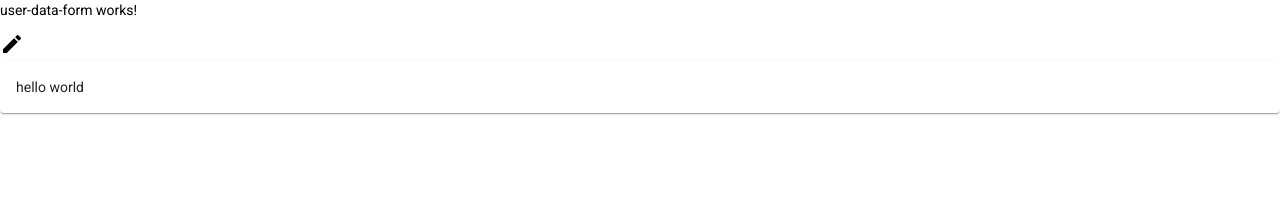
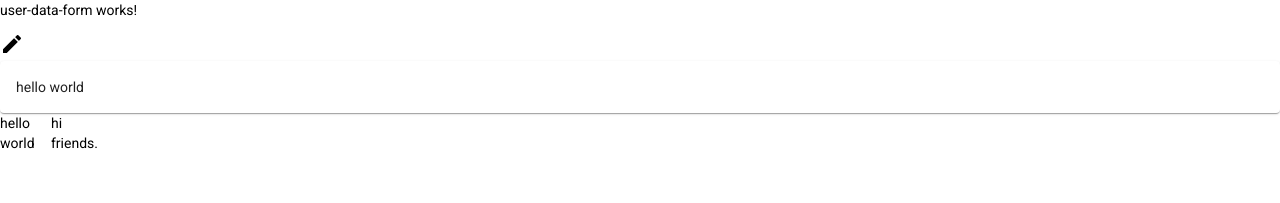
Before and after one commit to AnujAmu/leewayTask, an Angular app: page / in a window 1280 px wide. Shown: the top 203 px of the page. Built offline with nearby package versions, Linux system fonts and the light colour scheme.

Commit message:
added flex-layout module.

```diff
--- a/package.json
+++ b/package.json
@@ -16,6 +16,7 @@
     "@angular/common": "~9.1.0",
     "@angular/compiler": "~9.1.0",
     "@angular/core": "~9.1.0",
+    "@angular/flex-layout": "^9.0.0-beta.31",
     "@angular/forms": "~9.1.0",
     "@angular/material": "^9.2.4",
     "@angular/platform-browser": "~9.1.0",
--- a/src/app/data-form/user-data-form/user-data-form.component.html
+++ b/src/app/data-form/user-data-form/user-data-form.component.html
@@ -4,3 +4,8 @@
 <mat-card>
     hello world
 </mat-card>
+
+<div fxLayout="row" fxLayout.xs="column">
+    <div style="width: 51px;">hello world</div>
+    <div style="width: 51px;">hi friends.</div>
+</div>
--- a/src/app/material/material.module.ts
+++ b/src/app/material/material.module.ts
@@ -1,4 +1,7 @@
 import { NgModule } from '@angular/core';
+
+/* Angular Flex Layout */
+import { FlexLayoutModule } from "@angular/flex-layout";
 
 import { MatAutocompleteModule } from '@angular/material/autocomplete';
 import { MatBadgeModule } from '@angular/material/badge';
@@ -31,6 +34,7 @@ import { MatToolbarModule } from '@angular/material/toolbar';
 import { MatTooltipModule } from '@angular/material/tooltip';
 
 const material = [
+  FlexLayoutModule,
   MatAutocompleteModule,
   MatBadgeModule,
   MatButtonModule,
```
Also changed, not shown: 1 other file (tests, documents, lock files or other folders).
